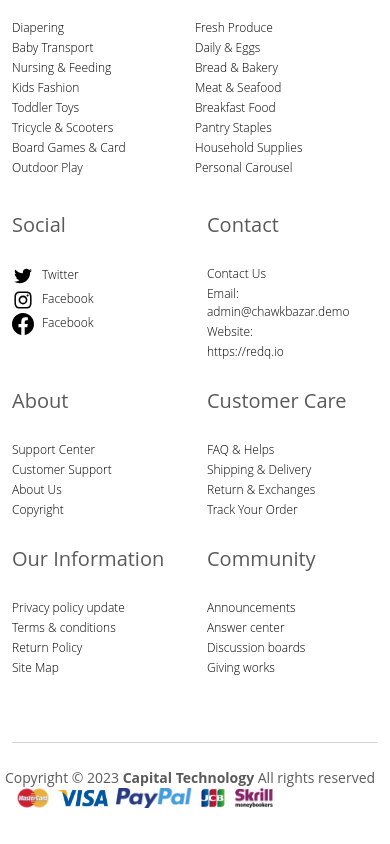
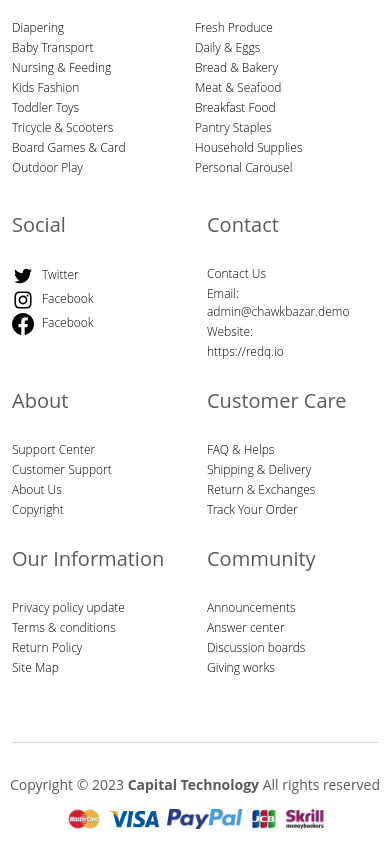
Before and after one commit to mdshoibakhtar/promartshop, a React (Create React App) app: page /electronics in a window 390 px wide. Shown: the part 4487-5331 px from the top of the page. Before the commit the page ends 5303 px from the top, so only its background shows below. Built offline with nearby package versions, Linux system fonts and the light colour scheme.

Commit message:
bottom-footer center

```diff
--- a/src/assets/styles/mediaqurey.css
+++ b/src/assets/styles/mediaqurey.css
@@ -73,7 +73,6 @@
   }
 
   footer {
-    /* text-align: center; */
     font-size: 12px;
   }
   .left-btn,
@@ -111,6 +110,10 @@
   .emailInp {
     width: 100% !important;
   }
+  .less-576-t-center {
+    text-align: center;
+    padding: 7px 0;
+  }
 }
 
 @media screen and (min-width: 1140px) {
--- a/src/components/footer/footer/Footer.js
+++ b/src/components/footer/footer/Footer.js
@@ -514,11 +514,11 @@ export const Footer = () => {
             <div className="maximum-width m-auto py-2">
                 <div className="row ">
                     <div className="col-12  ">
-                        <div className="row">
-                            <div className="font-size  col-md-6 col-12 center-block">
+                        <div className="row ">
+                            <div className="font-size  col-md-6 col-12 less-576-t-center">
                                 <span> Copyright © 2023 <b>Capital Technology</b>  All rights reserved</span>
                             </div>
-                            <div className="col-md-6 col-12">
+                            <div className="col-md-6 col-12 less-576-t-center">
                                 <Link className="px-1">
                                     <img src={mastercard} alt="card img" />
                                 </Link>
```
